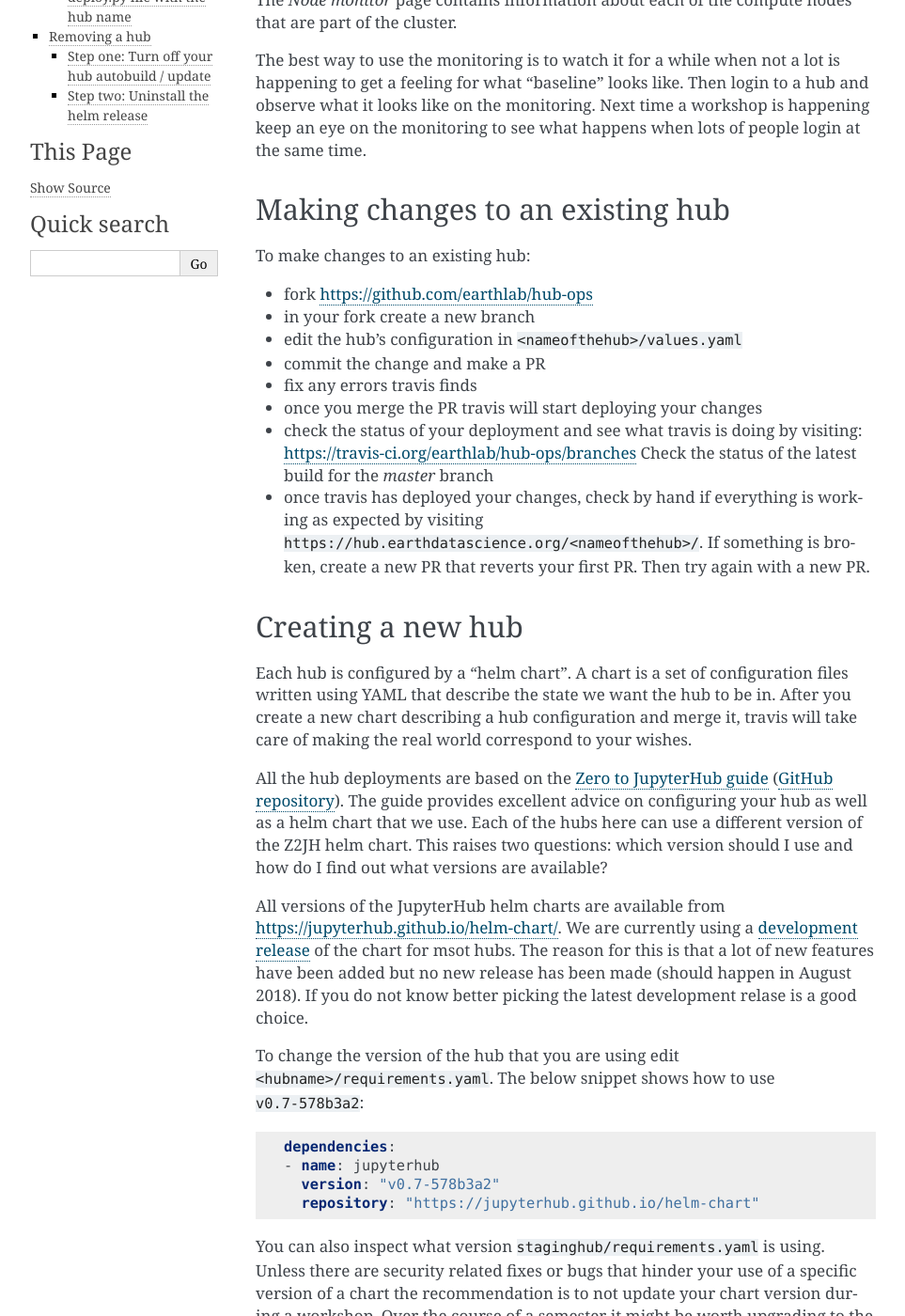
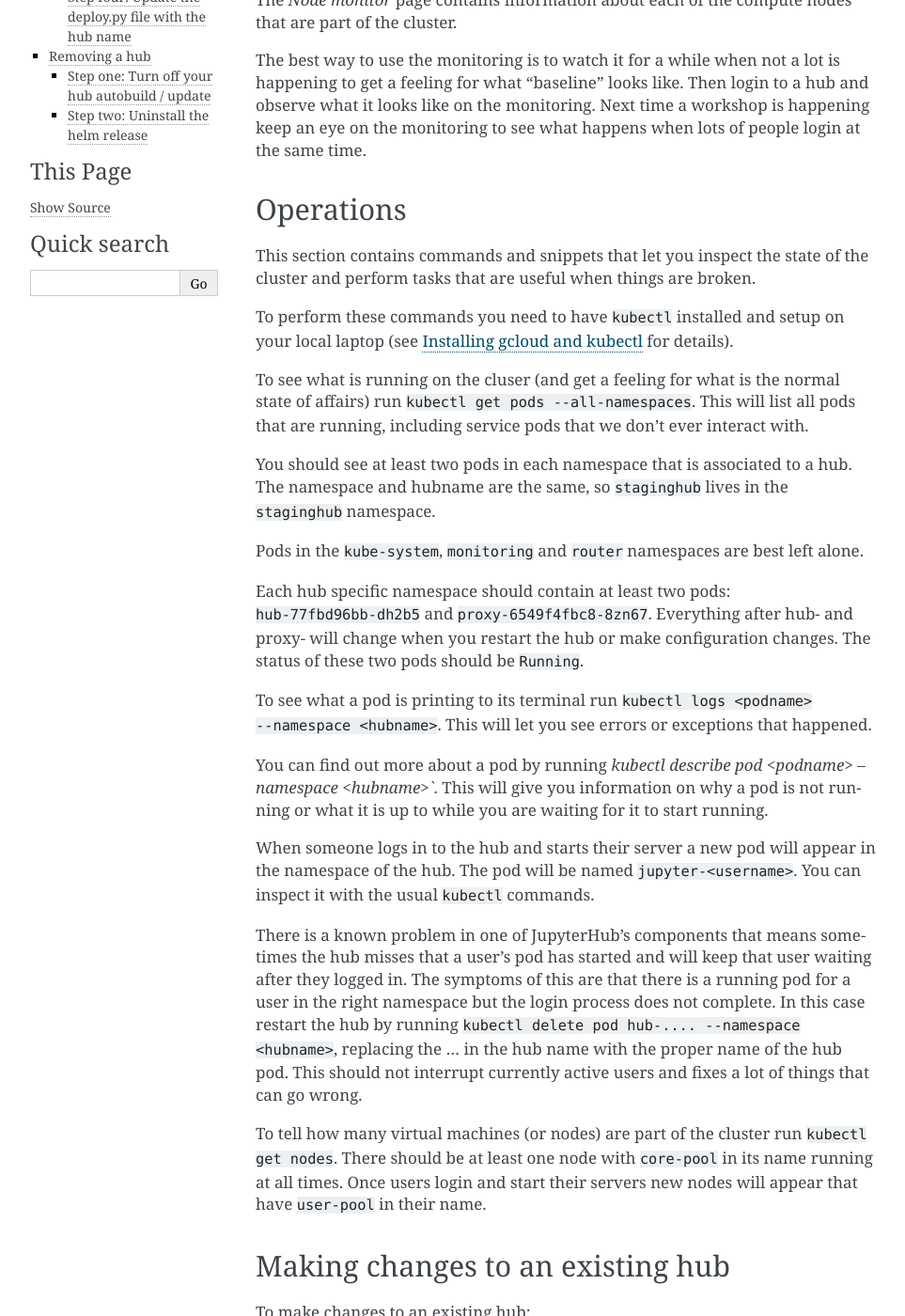
Before and after one commit to earthlab/hub-ops, a Sphinx documentation site: the page built from docs/source/day-to-day.rst, in a window 1280 px wide and 1400 px high, scrolled down 381 px. Shown: the whole window at 94% size, without its empty margins (148-1111 px from the left). Built offline with Sphinx 7.4.7, drawn with Linux system fonts in a browser that asks for light colours.

Commit message:
Add section on day to day operations

```diff
--- a/docs/source/day-to-day.rst
+++ b/docs/source/day-to-day.rst
@@ -22,6 +22,56 @@ is happening to get a feeling for what "baseline" looks like. Then login to
 a hub and observe what it looks like on the monitoring. Next time a workshop
 is happening keep an eye on the monitoring to see what happens when lots of
 people login at the same time.
+
+
+Operations
+----------
+
+This section contains commands and snippets that let you inspect the state of
+the cluster and perform tasks that are useful when things are broken.
+
+To perform these commands you need to have ``kubectl`` installed and setup
+on your local laptop (see :ref:`google-cloud` for details).
+
+To see what is running on the cluser (and get a feeling for what is the normal
+state of affairs) run ``kubectl get pods --all-namespaces``. This will list all
+pods that are running, including service pods that we don't ever interact with.
+
+You should see at least two pods in each namespace that is associated to a hub.
+The namespace and hubname are the same, so ``staginghub`` lives in the
+``staginghub`` namespace.
+
+Pods in the ``kube-system``, ``monitoring`` and ``router`` namespaces are best
+left alone.
+
+Each hub specific namespace should contain at least two pods: ``hub-77fbd96bb-dh2b5``
+and ``proxy-6549f4fbc8-8zn67``. Everything after hub- and proxy- will change
+when you restart the hub or make configuration changes. The status of these
+two pods should be ``Running``.
+
+To see what a pod is printing to its terminal run ``kubectl logs <podname> --namespace <hubname>``.
+This will let you see errors or exceptions that happened.
+
+You can find out more about a pod by running `kubectl describe pod <podname> --namespace <hubname>``.
+This will give you information on why a pod is not running or what it is up to
+while you are waiting for it to start running.
+
+When someone logs in to the hub and starts their server a new pod will appear in
+the namespace of the hub. The pod will be named ``jupyter-<username>``. You can
+inspect it with the usual ``kubectl`` commands.
+
+There is a known problem in one of JupyterHub's components that means sometimes
+the hub misses that a user's pod has started and will keep that user waiting
+after they logged in. The symptoms of this are that there is a running pod for
+a user in the right namespace but the login process does not complete. In this
+case restart the hub by running ``kubectl delete pod hub-.... --namespace <hubname>``,
+replacing the ... in the hub name with the proper name of the hub pod. This should
+not interrupt currently active users and fixes a lot of things that can go wrong.
+
+To tell how many virtual machines (or nodes) are part of the cluster run
+``kubectl get nodes``. There should be at least one node with ``core-pool`` in
+its name running at all times. Once users login and start their servers new
+nodes will appear that have ``user-pool`` in their name.
 
 
 Making changes to an existing hub
```
